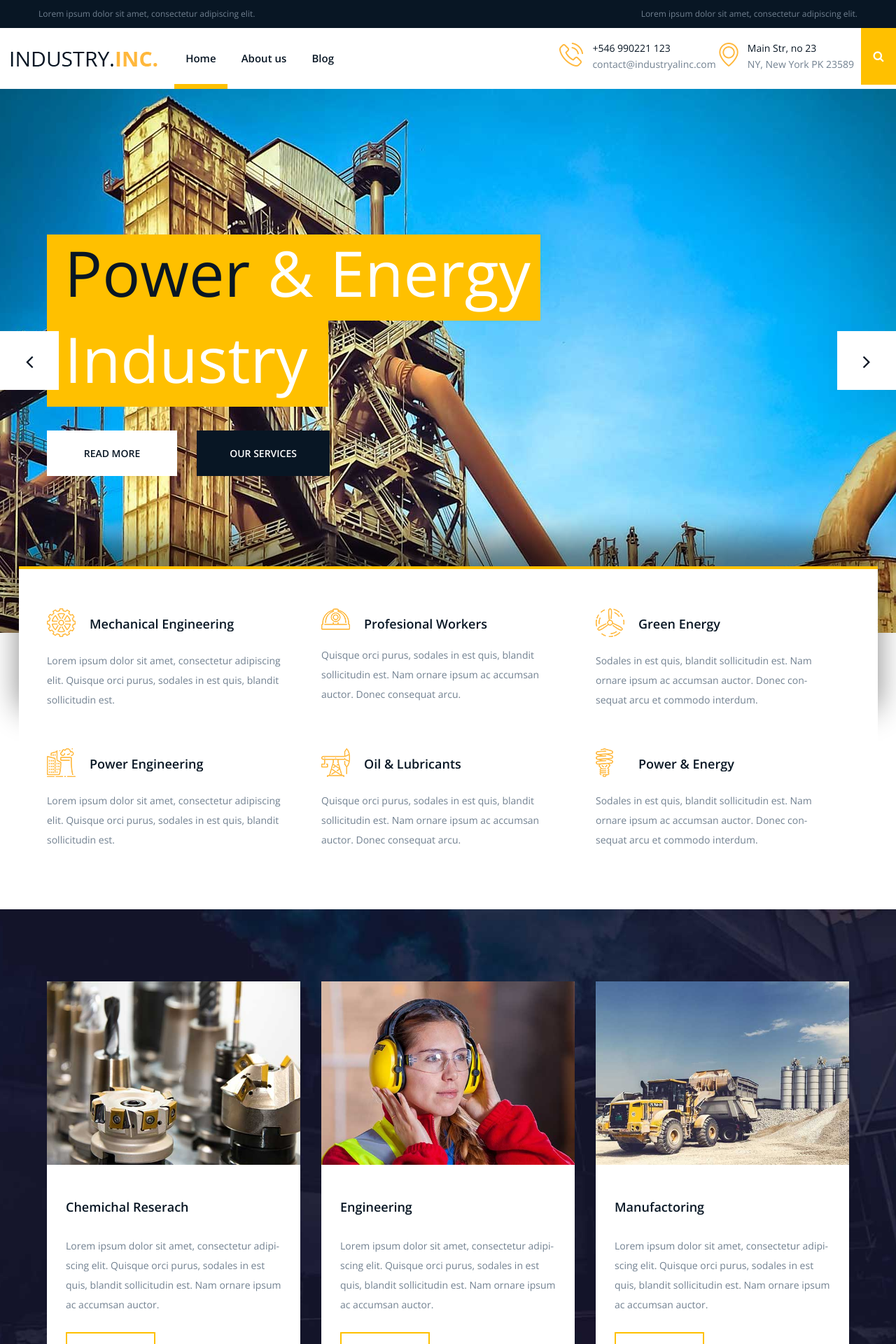
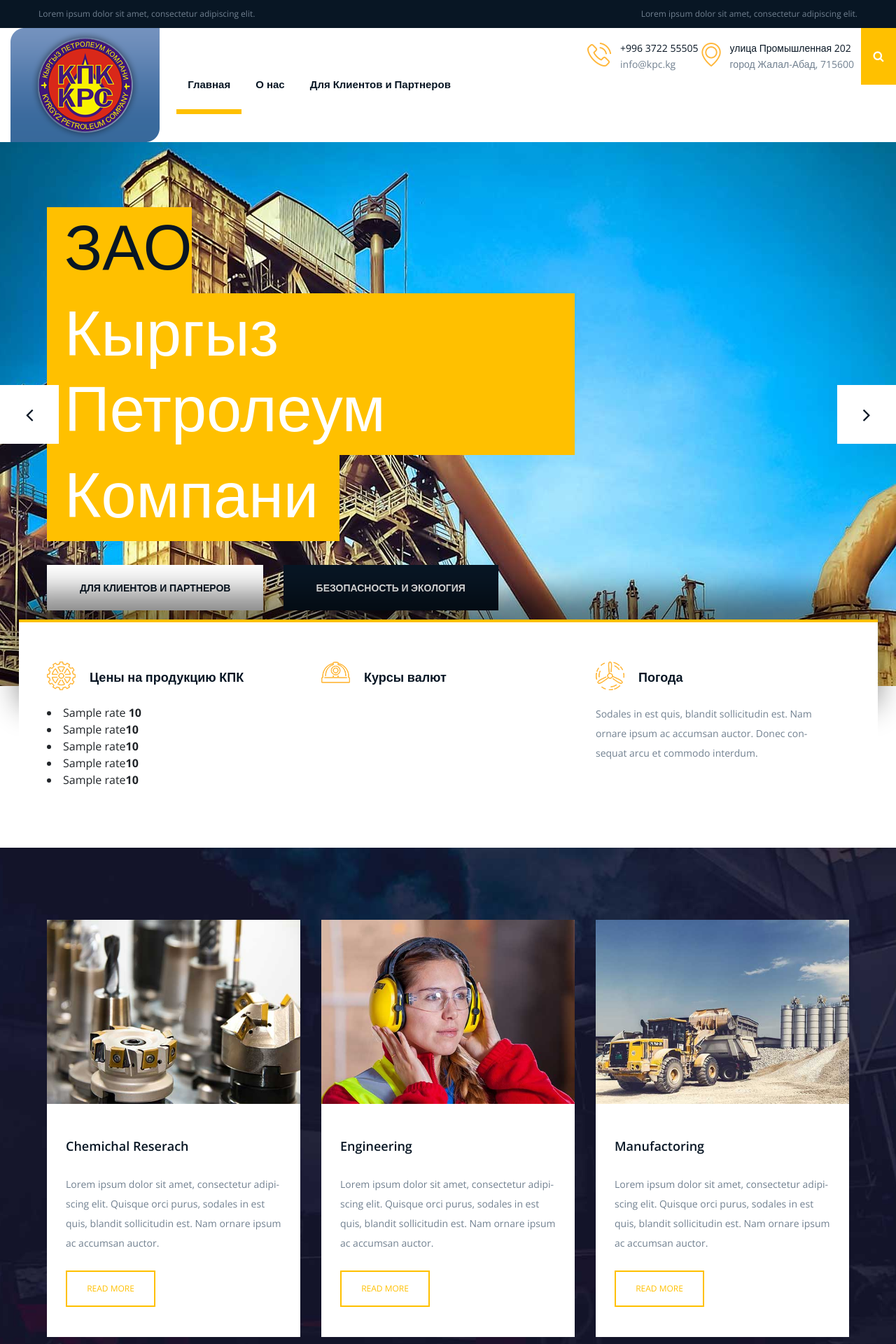
Before and after one commit to caesarclown9/kpc_site, a Django app: page / in a window 1280 px wide. Shown: the top 1920 px of the page at 70% size. Run offline with Django 3.2, Linux system fonts and the light colour scheme; tables that the repository leaves empty hold one stand-in row (values such as "Sample post"); parts of the project's set-up code (start-up, migrations or seed data) failed here and were passed over; some libraries are stand-ins or nearby versions.

Commit message:
fixed some bugs and added design

```diff
--- a/crud/admin.py
+++ b/crud/admin.py
@@ -4,3 +4,4 @@
 
 
 admin.site.register(News)
+admin.site.register(Rates)
--- a/crud/views.py
+++ b/crud/views.py
@@ -1,7 +1,11 @@
 from django.shortcuts import render, redirect, get_object_or_404
 
+
 from .models import *
+# from .parser import all
 
 def index(request):
+    currency = all
     news = News.objects.all()
+    rates = Rates.objects.latest('date')
     return render(request, 'index.html', locals())
--- a/templates/index.html
+++ b/templates/index.html
@@ -2,14 +2,14 @@
 <!DOCTYPE html>
 <html lang="zxx">
 <head>
-	<title>Industry.INC | HTML Template</title>
+	<title>Kyrgyz Petroleum Company</title>
 	<meta charset="UTF-8">
 	<meta name="description" content="Industry.INC HTML Template">
 	<meta name="keywords" content="industry, html">
 	<meta name="viewport" content="width=device-width, initial-scale=1.0">
 
 	<!-- Favicon -->
-	<link href="img/favicon.ico" rel="shortcut icon"/>
+	<link href="{% static 'img/left_logo.png' %}" rel="shortcut icon"/>
 
 	<!-- Google font -->
 	<link href="https://fonts.googleapis.com/css?family=Open+Sans:300,300i,400,400i,600,600i,700,700i&display=swap" rel="stylesheet">
@@ -53,8 +53,8 @@
 		</div>
 		<div class="site-navbar">
 			<!-- Logo -->
-			<a href="index.html" class="site-logo">
-				<img src="{% static 'img/logo.png' %}" alt="">
+			<a href="{{ index }}" class="site-logo">
+				<img src="{% static 'img/left_logo.png' %}" alt="">
 			</a>
 			<div class="header-right">
 				<div class="header-info-box">
@@ -62,8 +62,8 @@
 						<img src="{% static 'img/icons/phone.png' %}" alt="" class="">
 					</div>
 					<div class="hib-text">
-						<h6>+546 990221 123</h6>
-						<p>contact@industryalinc.com</p>
+						<h6>+996 3722 55505</h6>
+						<p>info@kpc.kg</p>
 					</div>
 				</div>
 				<div class="header-info-box">
@@ -71,8 +71,8 @@
 						<img src="{% static 'img/icons/map-marker.png' %}" alt="" class="">
 					</div>
 					<div class="hib-text">
-						<h6>Main Str, no 23</h6>
-						<p>NY, New York PK 23589</p>
+						<h6>улица Промышленная 202</h6>
+						<p>город Жалал-Абад, 715600</p>
 					</div>
 				</div>
 				<button class="search-switch"><i class="fa fa-search"></i></button>
@@ -80,10 +80,9 @@
 			<!-- Menu -->
 			<nav class="site-nav-menu">
 				<ul>
-					<li class="active"><a href="index.html">Home</a></li>
-					<li><a href="about.html">About us</a></li>
-					<li><a href="blog.html">Blog</a></li>
-
+					<li class="active"><a href="index.html">Главная</a></li>
+					<li><a href="about.html">О нас</a></li>
+					<li><a href="blog.html">Для Клиентов и Партнеров</a></li>
 				</ul>
 			</nav>
 
@@ -98,9 +97,9 @@
 				<div class="container">
 					<div class="row">
 						<div class="col-xl-8">
-							<h2><span>Power</span><span>& Energy</span><span>Industry</span></h2>
-							<a href="#" class="site-btn sb-white mr-4 mb-3">Read More</a>
-							<a href="#" class="site-btn sb-dark">our Services</a>
+							<h2><span>ЗАО</span><span>Кыргыз Петролеум </span><span>Компани</span></h2>
+							<a href="" class="site-btn sb-white mr-4 mb-3">Для Клиентов и Партнеров</a>
+							<a href="" class="site-btn sb-dark">Безопасность и Экология</a>
 						</div>
 					</div>
 				</div>
@@ -109,9 +108,9 @@
 				<div class="container">
 					<div class="row">
 						<div class="col-xl-8">
-							<h2><span>Power</span><span>& Energy</span><span>Industry</span></h2>
-							<a href="#" class="site-btn sb-white mr-4 mb-3">Read More</a>
-							<a href="#" class="site-btn sb-dark">our Services</a>
+							<h2><span>ЗАО</span><span>Кыргыз Петролеум </span><span>Компани</span></h2>
+							<a href="#" class="site-btn sb-white mr-4 mb-3">Для Клиентов и Партнеров</a>
+							<a href="#" class="site-btn sb-dark">Безопасность и Экология</a>
 						</div>
 					</div>
 				</div>
@@ -131,10 +130,14 @@
 								<div class="si-icon">
 									<img src="{% static 'img/icons/cogwheel.png' %}" alt="">
 								</div>
-								<h5>Mechanical Engineering</h5>
+								<h5>Цены на продукцию КПК</h5>
 							</div>
-							<p>Lorem ipsum dolor sit amet, consectetur adipiscing elit. Quisque orci purus, sodales in est quis, blandit sollicitudin est. </p>
-						</div>
+							<li><span>{{rates.title1}} </span><b>{{rates.price1}}</b></li>
+							<li><span>{{rates.title2}}</span><b>{{rates.price2}}</b></li>
+							<li><span>{{rates.title3}}</span><b>{{rates.price3}}</b></li>
+							<li><span>{{rates.title4}}</span><b>{{rates.price4}}</b></li>
+							<li><span>{{rates.title5}}</span><b>{{rates.price5}}</b></li>
+							</div>
 					</div>
 					<div class="col-lg-4 col-md-6">
 						<div class="service-item">
@@ -142,10 +145,10 @@
 								<div class="si-icon">
 									<img src="{% static 'img/icons/helmet.png' %}" alt="">
 								</div>
-								<h5>Profesional Workers</h5>
+								<h5>Курсы валют</h5>
 							</div>
-							<p>Quisque orci purus, sodales in est quis, blandit sollicitudin est. Nam ornare ipsum ac accumsan auctor. Donec consequat arcu.</p>
-						</div>
+
+							</div>
 					</div>
 					<div class="col-lg-4 col-md-6">
 						<div class="service-item">
@@ -153,40 +156,7 @@
 								<div class="si-icon">
 									<img src="{% static 'img/icons/wind-engine.png' %}" alt="">
 								</div>
-								<h5>Green Energy</h5>
-							</div>
-							<p>Sodales in est quis, blandit sollicitudin est. Nam ornare ipsum ac accumsan auctor. Donec con-sequat arcu et commodo interdum. </p>
-						</div>
-					</div>
-					<div class="col-lg-4 col-md-6">
-						<div class="service-item">
-							<div class="si-head">
-								<div class="si-icon">
-									<img src="{% static 'img/icons/pollution.png' %}" alt="">
-								</div>
-								<h5>Power Engineering</h5>
-							</div>
-							<p>Lorem ipsum dolor sit amet, consectetur adipiscing elit. Quisque orci purus, sodales in est quis, blandit sollicitudin est. </p>
-						</div>
-					</div>
-					<div class="col-lg-4 col-md-6">
-						<div class="service-item">
-							<div class="si-head">
-								<div class="si-icon">
-									<img src="{% static 'img/icons/pumpjack.png' %}" alt="">
-								</div>
-								<h5>Oil & Lubricants</h5>
-							</div>
-							<p>Quisque orci purus, sodales in est quis, blandit sollicitudin est. Nam ornare ipsum ac accumsan auctor. Donec consequat arcu.</p>
-						</div>
-					</div>
-					<div class="col-lg-4 col-md-6">
-						<div class="service-item">
-							<div class="si-head">
-								<div class="si-icon">
-									<img src="{% static 'img/icons/light-bulb.png' %}" alt="">
-								</div>
-								<h5>Power & Energy</h5>
+								<h5>Погода</h5>
 							</div>
 							<p>Sodales in est quis, blandit sollicitudin est. Nam ornare ipsum ac accumsan auctor. Donec con-sequat arcu et commodo interdum. </p>
 						</div>
@@ -223,7 +193,7 @@
 				</div>
 				<div class="col-lg-4 col-md-12">
 					<div class="feature-box">
-						<img src="i{% static 'mg/features/3.jpg' %}" alt="">
+						<img src="{% static 'img/features/3.jpg' %}" alt="">
 						<div class="fb-text">
 							<h5>Manufactoring</h5>
 							<p>Lorem ipsum dolor sit amet, consectetur adipi-scing elit. Quisque orci purus, sodales in est quis, blandit sollicitudin est. Nam ornare ipsum ac accumsan auctor. </p>
@@ -237,43 +207,7 @@
 	<!-- Features section end  -->
 
 
-	<!-- Clients section  -->
-	<section class="clients-section spad">
-		<div class="container">
-			<div class="client-text">
-				<h2>A group of productive enterprises that produce or supply Goods, Services, or Sources of Income</h2>
-				<p>Lorem ipsum dolor sit amet, consectetur adipiscing elit. Quisque orci purus, sodales in est quis, blandit sollicitudin est. Nam ornare ipsum ac accumsan auctor. Donec consequat arcu et commodo interdum. Vivamus posuere lorem lacus.Lorem ipsum dolor sit amet, consectetur adipiscing elit. Quisque orci purus, sodales in est quis, blandit sollicitudin est.</p>
-			</div>
-			<div id="client-carousel" class="client-slider owl-carousel">
-				<div class="single-brand">
-					<a href="#">
-						<img src="{% static 'img/clients/1.png' %}" alt="">
-					</a>
-				</div>
-				<div class="single-brand">
-					<a href="#">
-						<img src="{% static 'img/clients/2.png' %}" alt="">
-					</a>
-				</div>
-				<div class="single-brand">
-					<a href="#">
-						<img src="{% static 'img/clients/3.png' %}" alt="">
-					</a>
-				</div>
-				<div class="single-brand">
-					<a href="#">
-						<img src="{% static 'img/clients/4.png' %}" alt="">
-					</a>
-				</div>
-				<div class="single-brand">
-					<a href="#">
-						<img src="{% static 'img/clients/5.png' %}" alt="">
-					</a>
-				</div>
-			</div>
-		</div>
-	</section>
-	<!-- Clients section end  -->
+
 
 
 	<!-- Testimonial section -->
@@ -361,12 +295,6 @@
 					<div class="footer-widget about-widget">
 						<img src="{% static 'img/logo-light.png' %}" alt="">
 						<p>Lorem ipsum dolor sit amet, consec-tetur adipiscing elit. Quisque orci purus, sodales in est quis, blandit sollicitudin est. Nam ornare ipsum ac accumsan auctor. Donec consequat arcu et commodo interdum. </p>
-						<div class="footer-social">
-							<a href=""><i class="fa fa-facebook"></i></a>
-							<a href=""><i class="fa fa-twitter"></i></a>
-							<a href=""><i class="fa fa-dribbble"></i></a>
-							<a href=""><i class="fa fa-behance"></i></a>
-						</div>
 					</div>
 				</div>
 				<div class="col-lg-3 col-md-6 col-sm-6">
@@ -384,26 +312,26 @@
 				</div>
 				<div class="col-lg-3 col-md-6 col-sm-6">
 					<div class="footer-widget">
-						<h2 class="fw-title">Our Solutions</h2>
+						<h2 class="fw-title">Телефонные Номера (+996 3722)</h2>
 						<ul>
-							<li><a href="">Metal Industry</a></li>
-							<li><a href="">Agricultural Engineering</a></li>
-							<li><a href="">Green  Energy</a></li>
-							<li><a href="">Chemical Research</a></li>
-							<li><a href="">Oil Extractions</a></li>
-							<li><a href="">Manufactoring</a></li>
+							<li><p><strong>55505 </strong>Приемная Президента</p></li>
+							<li><p><strong>52315 </strong>Факс</p></li>
+							<li><p><strong>50327 </strong>Управляющий НПЗ</p></li>
+							<li><p><strong>52775 </strong>Комната Управления НПЗ</p></li>
+							<li><p><strong>50229 </strong>Бухгалтерия</p></li>
+
 						</ul>
 					</div>
 				</div>
 				<div class="col-lg-3 col-md-6 col-sm-7">
 					<div class="footer-widget">
-						<h2 class="fw-title">Contact Us</h2>
+						<h2 class="fw-title">Контакты</h2>
 						<div class="footer-info-box">
 							<div class="fib-icon">
 								<img src="{% static 'img/icons/map-marker.png' %}" alt="" class="">
 							</div>
 							<div class="fib-text">
-								<p>Main Str, no 23 NY,<br>New York PK 23589</p>
+								<p>улица Промышленная 202<br>город Жалал-Абад, 715600</p>
 							</div>
 						</div>
 						<div class="footer-info-box">
@@ -411,11 +339,11 @@
 								<img src="{% static 'img/icons/phone.png' %}" alt="" class="">
 							</div>
 							<div class="fib-text">
-								<p>+546 990221 123<br>contact@industryalinc.com</p>
+								<p>+996 3722 55505<br>info@kpc.com</p>
 							</div>
 						</div>
 						<form class="footer-search">
-							<input type="text" placeholder="Search">
+							<input type="text" placeholder="Поиск">
 							<button><i class="fa fa-search"></i></button>
 						</form>
 					</div>
@@ -427,14 +355,14 @@
 			<div class="row">
 				<div class="col-lg-4 order-2 order-lg-1 p-0">
 					<div class="copyright"><!-- Link back to Colorlib can't be removed. Template is licensed under CC BY 3.0. -->
-Copyright &copy;<script>document.write(new Date().getFullYear());</script> All rights reserved | This template is made with <i class="fa fa-heart-o" aria-hidden="true"></i> by <a href="https://colorlib.com" target="_blank">Colorlib</a>
+Copyright &copy;<script>document.write(new Date().getFullYear());</script> All rights reserved | This template is made with <i class="fa fa-heart-o" aria-hidden="true"></i> by <i> "Lamalimited"</i>
 <!-- Link back to Colorlib can't be removed. Template is licensed under CC BY 3.0. --></div>
 				</div>
 				<div class="col-lg-7 order-1 order-lg-2 p-0">
 					<ul class="footer-menu">
-						<li class="active"><a href="index.html">Home</a></li>
-						<li><a href="about.html">About us</a></li>
-						<li><a href="blog.html">Blog</a></li>
+						<li class="active"><a href="index.html">Главная</a></li>
+						<li><a href="about.html">О нас</a></li>
+						<li><a href="blog.html">Для Клиентов и Партнеров</a></li>
 					</ul>
 				</div>
 			</div>
```
Also changed, not shown: crud/models.py (+41 -0 lines), crud/parser.py (added, +26 -0 lines), crud/migrations/0002_auto_20210426_1932.py (deleted), crud/migrations/0002_auto_20210428_1905.py (added), crud/migrations/0003_auto_20210428_1907.py (added), static/img/left_logo.png (added), templates/ecology.html (renamed from templates/solutions.html).
